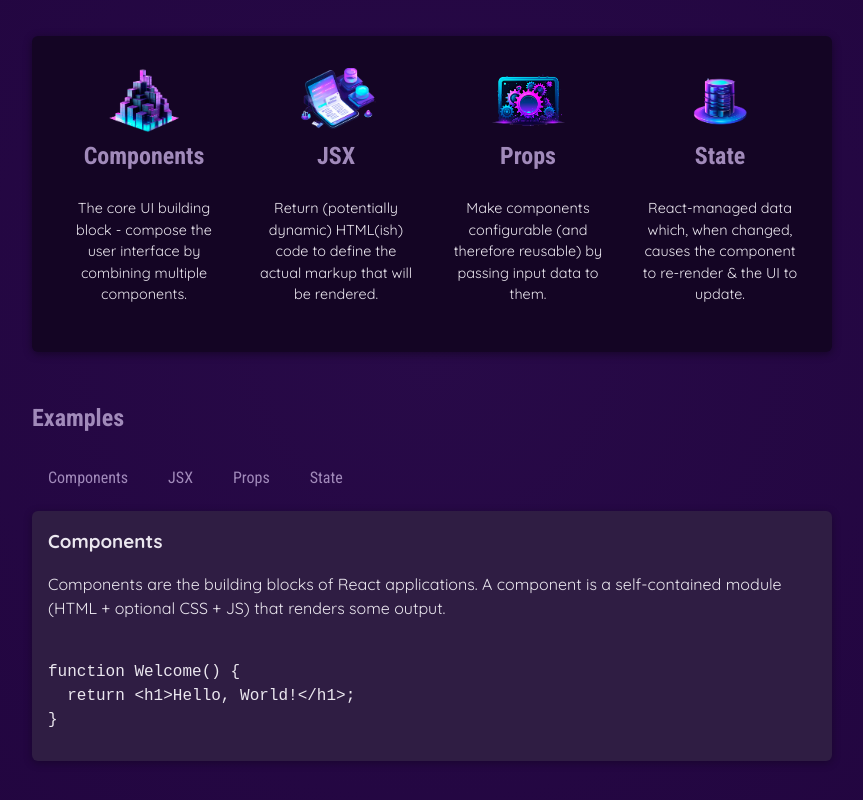
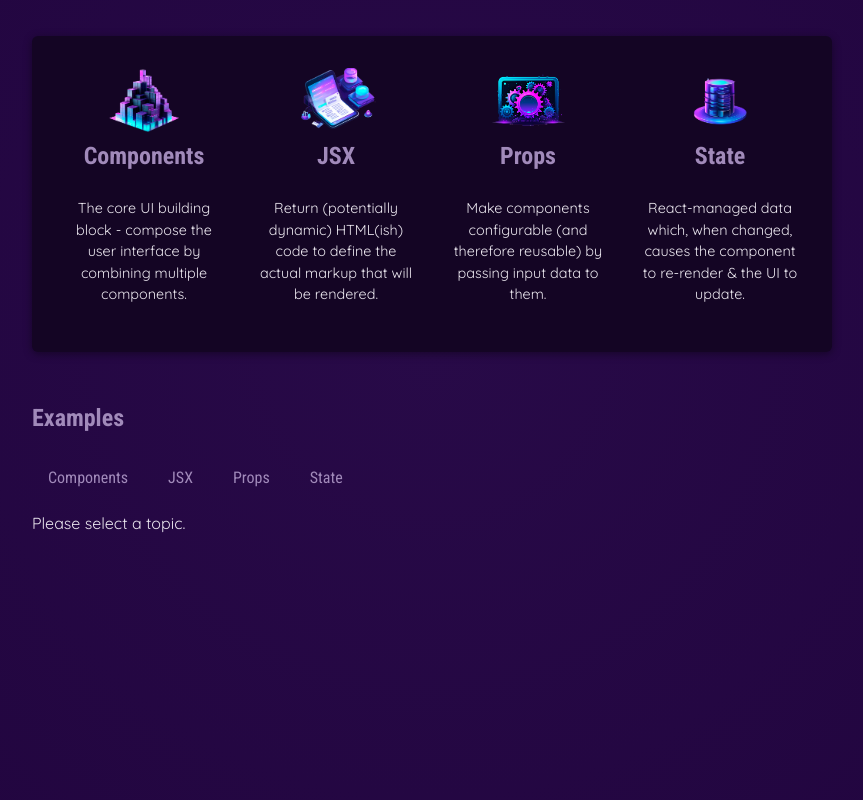
Before and after one commit to dlacked/udemyReact, a React (Vite) app in the folder 01-starting-project/: page / in a window 1280 px wide. Shown: the part 296-1096 px from the top of the page, without its empty margins (208-1071 px from the left). Built offline with nearby package versions, Linux system fonts and the light colour scheme.

Commit message:
조건적 컨텐츠 렌더링

```diff
--- a/01-starting-project/src/App.jsx
+++ b/01-starting-project/src/App.jsx
@@ -7,11 +7,25 @@
 import { EXAMPLES } from './data.js'
 
 function App() {
-  const [ selectedTopic, setSelectedTopic ] = useState('components');
+  const [ selectedTopic, setSelectedTopic ] = useState();
 
   function handleSelect(selectedButton) {
     //selectedButton => 'components', 'jsx', 'props', 'state'
     setSelectedTopic(selectedButton)
+  }
+
+  let tabContent = <p>Please select a topic.</p>;
+
+  if (selectedTopic) {
+    tabContent = (<div id='tab-content'>
+      <h3>{EXAMPLES[selectedTopic].title}</h3>
+      <p>{EXAMPLES[selectedTopic].description}</p>
+      <pre>
+        <code>
+          {EXAMPLES[selectedTopic].code}
+        </code>
+      </pre>
+    </div>)
   }
 
   return (
@@ -34,15 +48,7 @@
             <TabButton onSelect={() => handleSelect('props')}>Props</TabButton>
             <TabButton onSelect={() => handleSelect('state')}>State</TabButton>
           </menu>
-          <div id='tab-content'>
-            <h3>{EXAMPLES[selectedTopic].title}</h3>
-            <p>{EXAMPLES[selectedTopic].description}</p>
-            <pre>
-              <code>
-                {EXAMPLES[selectedTopic].code}
-              </code>
-            </pre>
-          </div>
+          {tabContent}
         </section>
       </main>
     </div>
```
